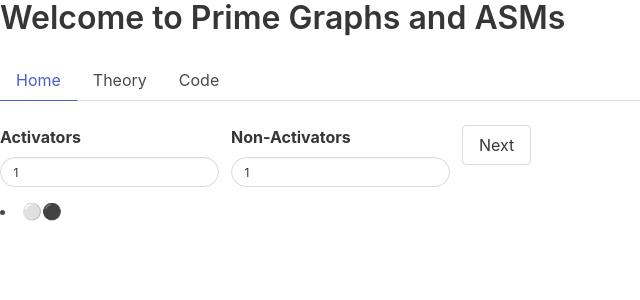
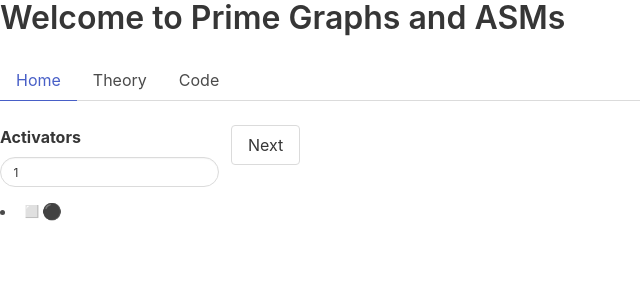
Before and after one commit to navyhockey56/prime_graphs_and_asms, a Vue app: page /#/ in a window 1280 px wide. Shown: the top 300 px of the page, without its empty margins (0-640 px from the left). Built offline with nearby package versions, Linux system fonts and the light colour scheme.

Commit message:
silly activators

```diff
--- a/src/components/Controls.vue
+++ b/src/components/Controls.vue
@@ -2,11 +2,7 @@
   <div class="field is-grouped">
     <p class="control">
       <label class="label">Activators</label>
-      <input v-model="activators"class="input is-rounded is-small" type="text">
-    </p>
-    <p class="control">
-      <label class="label">Non-Activators</label>
-      <input v-model="nonActivators" class="input is-rounded is-small" type="text">
+      <input v-model="activators" @input="updateActivators" class="input is-rounded is-small" type="text">
     </p>
     <p class="control">
       <button class="button" @click="nextState">Next</button>
@@ -21,14 +17,16 @@ import { mapActions, mapState } from 'vuex'
 export default Vue.extend({
   data() {
     return {
-      activators: 1,
-      nonActivators: 1
+      activators: 1
     }
   },
   methods: {
     nextState() {
       this.$store.dispatch('nextState')
-    }
+    },
+    updateActivators(e: Event) {
+      this.$store.dispatch('setActivators', e.target && e.target.value)
+    },
   },
 })
 </script>
--- a/src/components/Cycle.vue
+++ b/src/components/Cycle.vue
@@ -1,7 +1,7 @@
 <template>
   <ul>
     <li v-for="n in Number(length)">
-      <Node :active="n === cursor"/>
+      <Node :type="getType(n)" :active="n === cursor"/>
     </li>
   </ul>
 </template>
@@ -17,8 +17,18 @@ export default Vue.extend({
     cursor: Number
   },
   methods: {
+    getType(nodeNum: number) {
+      if(nodeNum <= this.activators) {
+        return 'square'
+      } else {
+        return 'circle'
+      }
+    }
   },
   computed: {
+    activators(): number {
+      return this.$store.state.asm.activators
+    }
   }
 })
 </script>
--- a/src/store.ts
+++ b/src/store.ts
@@ -31,6 +31,9 @@ export default new Vuex.Store({
     },
   },
   mutations: {
+    setActivators(state, payload: number) {
+      state.asm.activators = payload;
+    },
     incrementIteration(state) {
       state.asm.iteration++;
     },
@@ -57,5 +60,8 @@ export default new Vuex.Store({
       commit('incrementActiveIndices');
       commit('incrementIteration');
     },
+    setActivators({ commit }, payload: number) {
+      commit('setActivators', payload)
+    }
   },
 });
```
